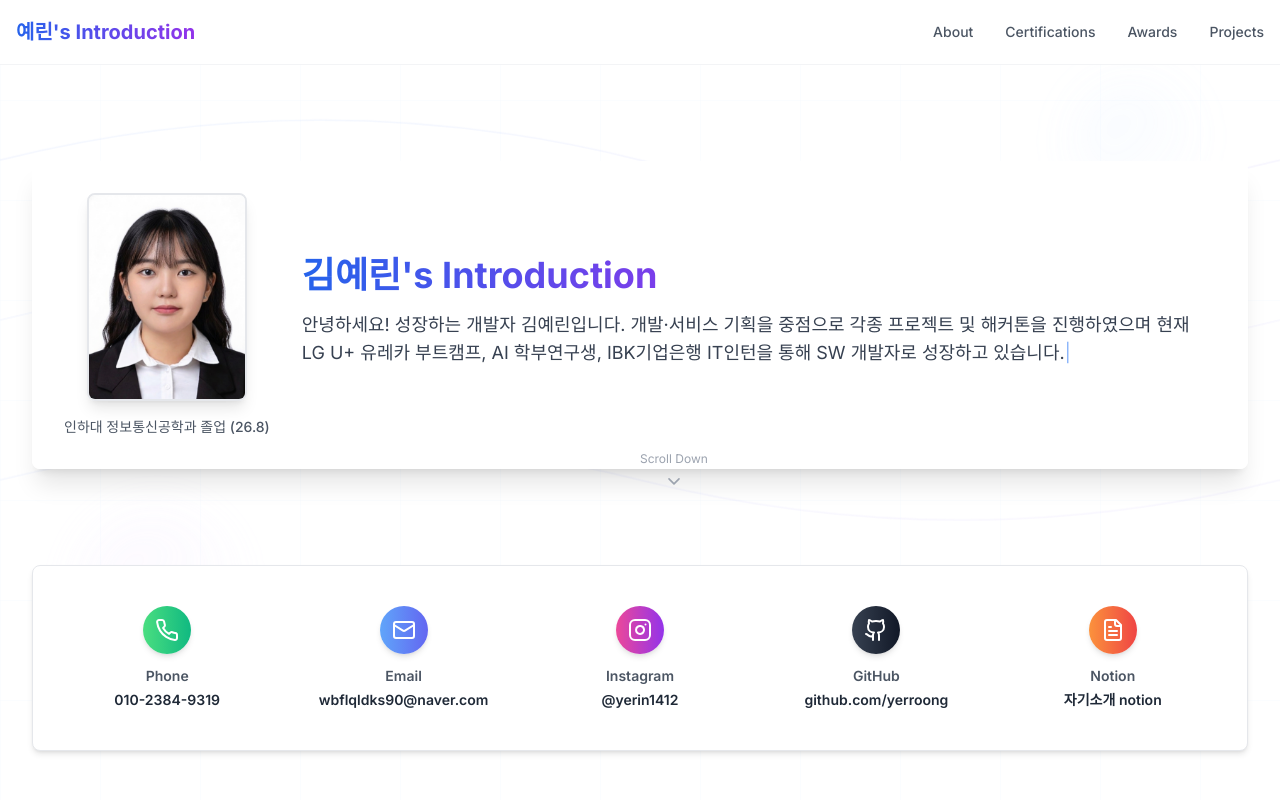
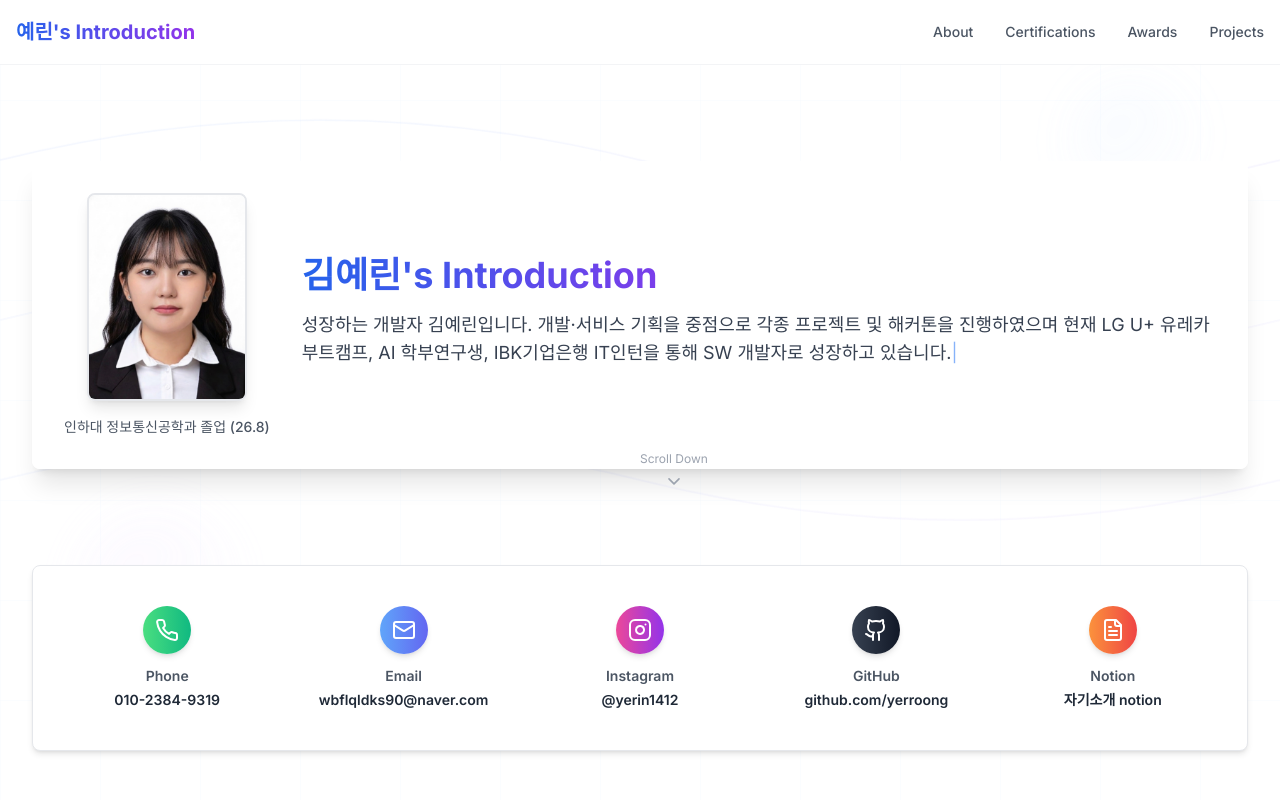
Before and after one commit to yerroong/intro-page, a Next.js app: page / in a window 1280 px wide. Shown: the top 800 px of the page. Built offline with nearby package versions, Linux system fonts and the light colour scheme.

Commit message:
feat: Hero섹션 자기소개 멘트 수정

```diff
--- a/components/sections/HeroSection.tsx
+++ b/components/sections/HeroSection.tsx
@@ -6,7 +6,7 @@ import { Card, CardContent } from "@/components/ui/card"
 import { ChevronDown } from "lucide-react"
 
 const FULL_TEXT =
-  "안녕하세요! 성장하는 개발자 김예린입니다. 개발·서비스 기획을 중점으로 각종 프로젝트 및 해커톤을 진행하였으며 현재 LG U+ 유레카 부트캠프, AI 학부연구생, IBK기업은행 IT인턴을 통해 SW 개발자로 성장하고 있습니다."
+  "성장하는 개발자 김예린입니다. 개발·서비스 기획을 중점으로 각종 프로젝트 및 해커톤을 진행하였으며 현재 LG U+ 유레카 부트캠프, AI 학부연구생, IBK기업은행 IT인턴을 통해 SW 개발자로 성장하고 있습니다."
 
 export default function HeroSection() {
   const [displayText, setDisplayText] = useState("")
```
